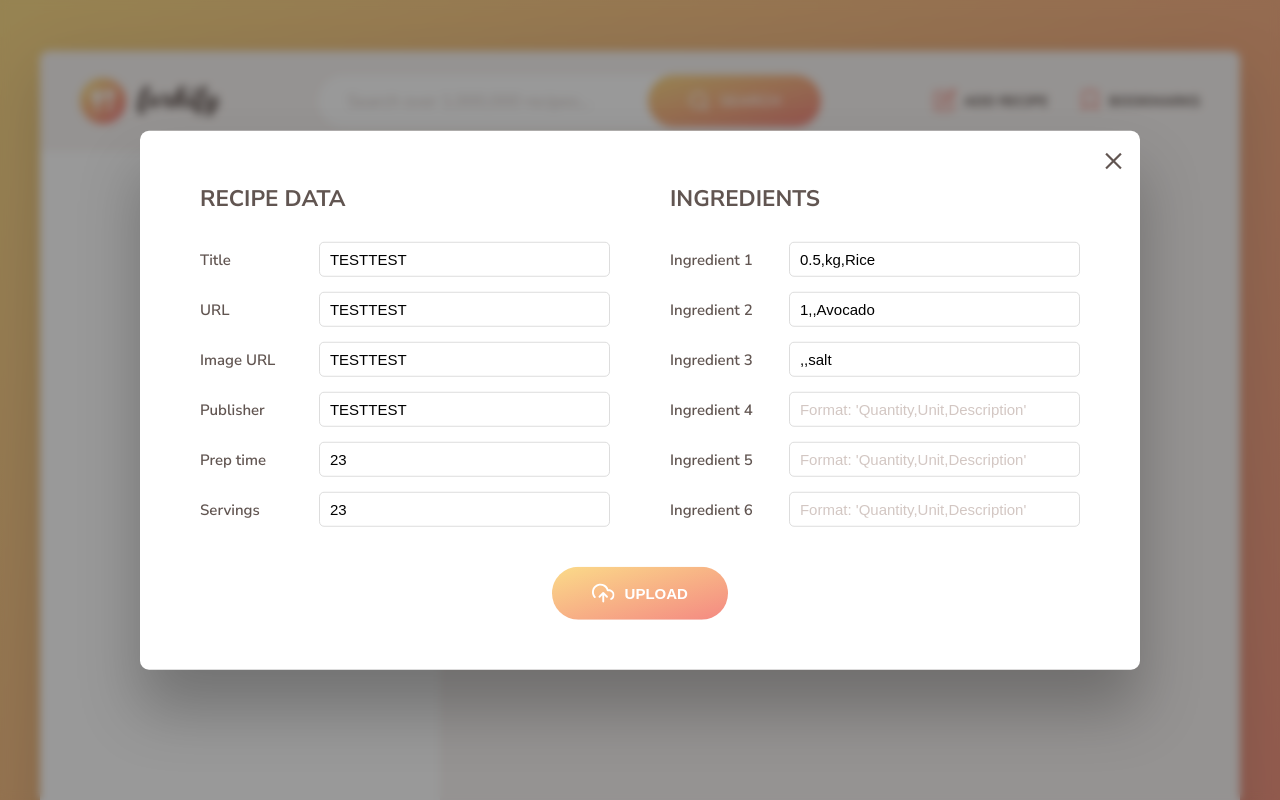
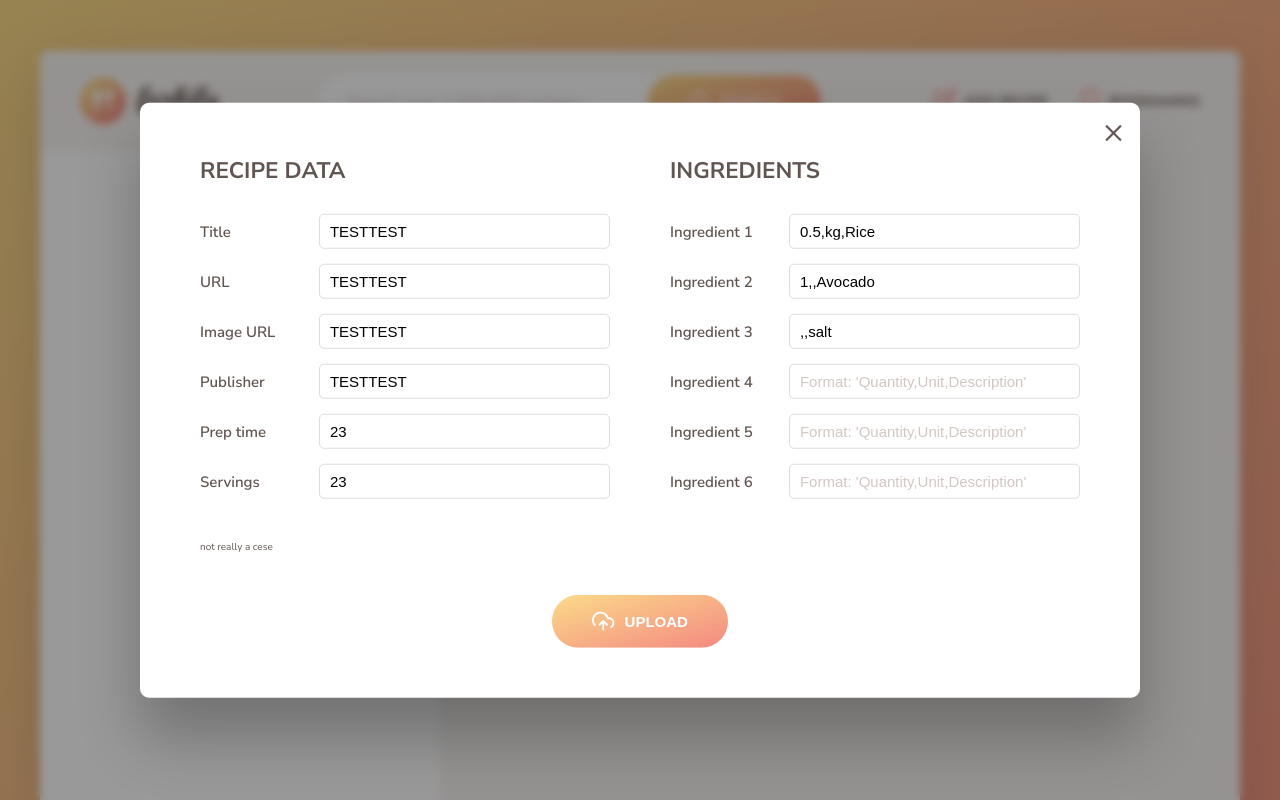
Before and after one commit to stepan11/forkify, a website built with Parcel: page index.html in a window 1280 px wide. Both pictures are taken after a click on the button "ADD RECIPE". Shown: the top 800 px of the page. Built offline with nearby package versions, Linux system fonts and the light colour scheme.

Commit message:
my first commit to new-feature

```diff
--- a/index.html
+++ b/index.html
@@ -319,7 +319,7 @@
             placeholder="Format: 'Quantity,Unit,Description'"
           />
         </div>
-
+        <p>not really a cese</p>
         <button class="btn upload__btn">
           <svg>
             <use href="src/img/icons.svg#icon-upload-cloud"></use>
```
